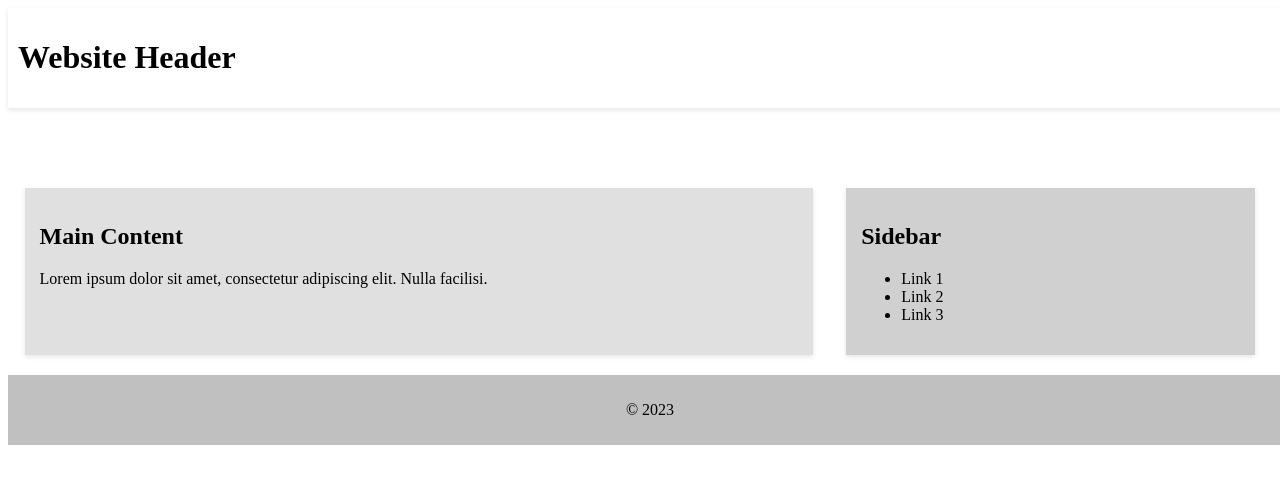
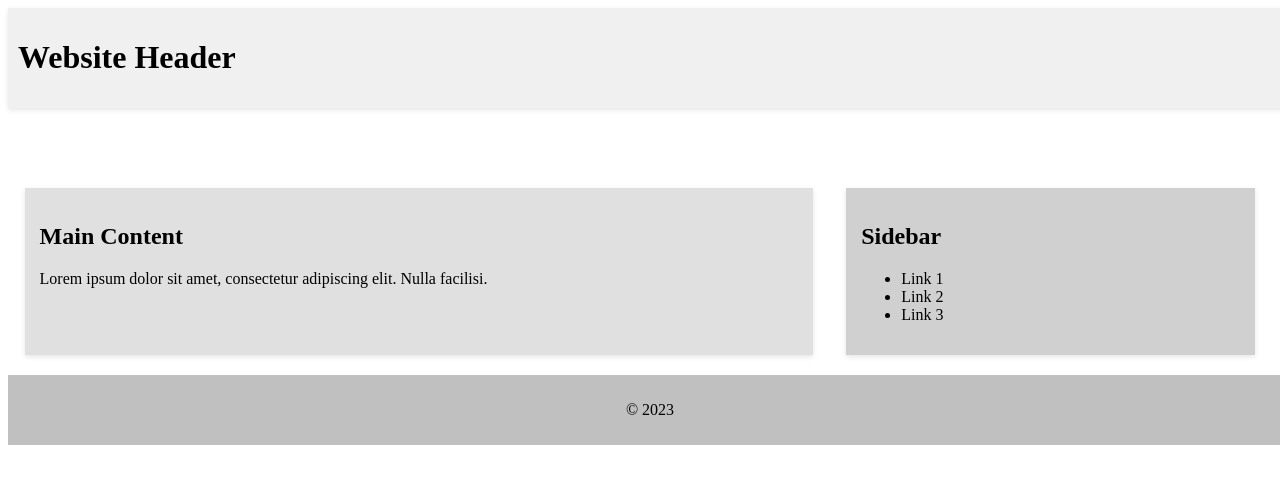
Before and after one commit to shady-stu/css-_in_-zoom, a plain HTML site: page test aigg/index.html in a window 1280 px wide. Drawn offline with Linux system fonts and the light colour scheme.

Commit message:
Add files via upload

```diff
--- a/test aigg/style.css
+++ b/test aigg/style.css
@@ -2,8 +2,8 @@
 header {
     position: sticky;
     top: 0;
-    z-index: 1000; /
-    background-color: #F0F0F0;
+    z-index: 1000;
+    background-color : #F0F0F0 ;
     padding: 10px;
     width: 100%;
     box-shadow: 0 2px 5px rgba(0, 0, 0, 0.1);
```
